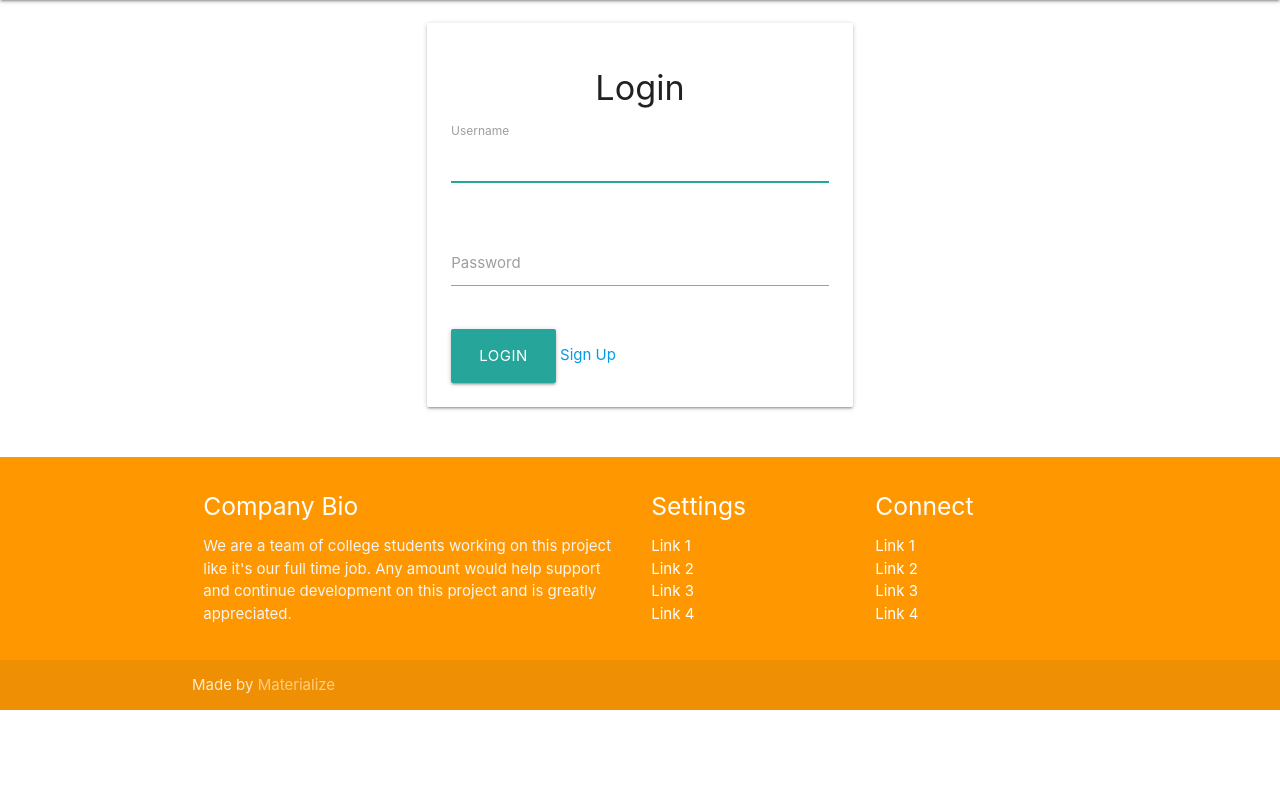
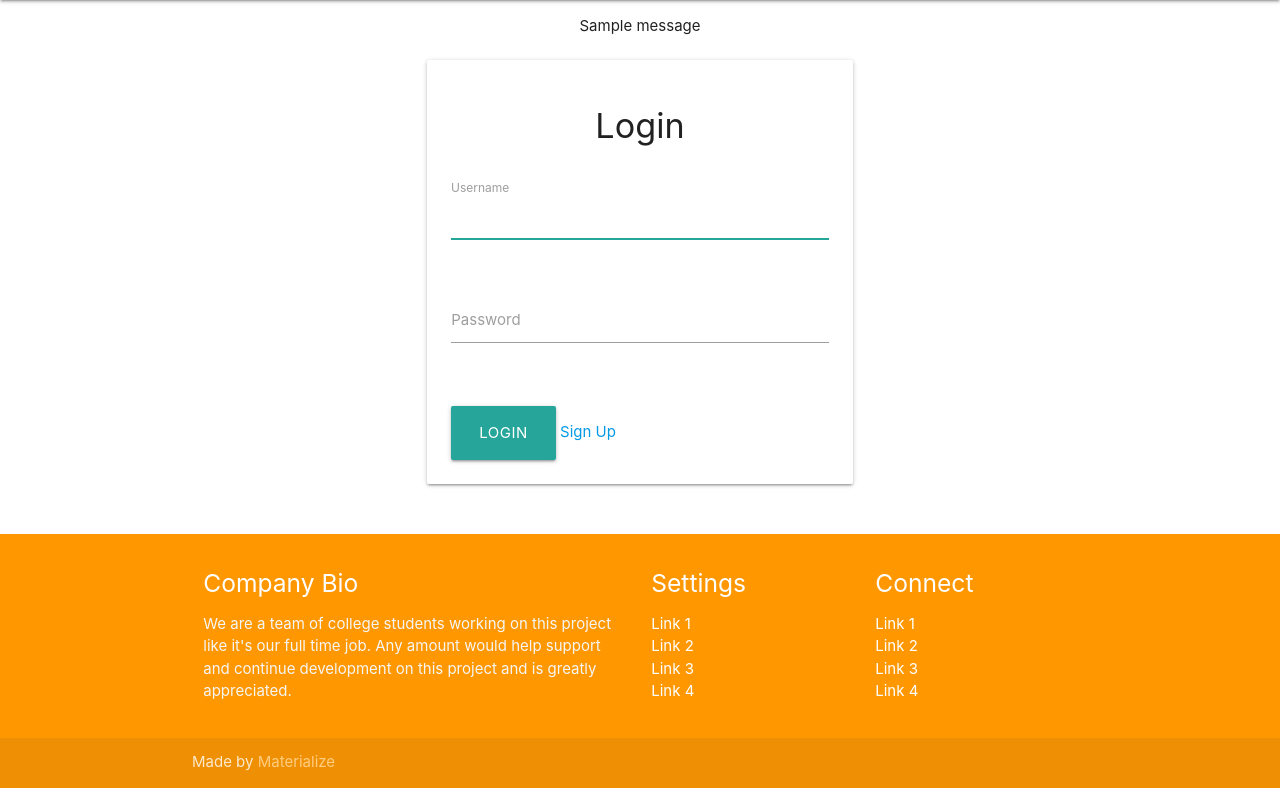
Before and after one commit to Hsun-Yu/CBRS-Trading-System, a Django app: page //login in a window 1280 px wide. Shown: the part 64-852 px from the top of the page. Before the commit the page ends 774 px from the top, so only its background shows below. Run offline with Django 3.2, Linux system fonts and the light colour scheme; tables that the repository leaves empty hold one stand-in row (values such as "Sample post"); one stand-in notice (Sample message) is shown; some libraries are stand-ins or nearby versions.

Commit message:
Finish login method

```diff
--- a/templates/main/layout.html
+++ b/templates/main/layout.html
@@ -24,7 +24,7 @@
   <nav class="light-blue lighten-1" role="navigation">
     <div class="nav-wrapper container"><a id="logo-container" href="#" class="brand-logo">CBRS</a>
       <ul class="right hide-on-med-and-down">
-        <li><a href="#">Login</a></li>
+        <li><a href="/trading/login">Login</a></li>
       </ul>
 
       <ul id="nav-mobile" class="sidenav">
@@ -33,9 +33,20 @@
       <a href="#" data-target="nav-mobile" class="sidenav-trigger"><i class="material-icons">menu</i></a>
     </div>
   </nav>
-  {% block content %}
-  {% endblock content %}
+  <div class="section no-pad-bot" id="index-banner">
+    <div class="center-align">
+      {% if messages %}
+        {% for message in messages %}
+            <div class="alert alert-{{ message.tags }}">
+                {{ message }}
+            </div>
+        {% endfor %}
+      {% endif %}
+    </div>
 
+    {% block content %}
+    {% endblock content %}
+  </div>
   <footer class="page-footer orange">
     <div class="container">
       <div class="row">
--- a/trading/templates/trading/login.html
+++ b/trading/templates/trading/login.html
@@ -7,14 +7,22 @@
       <div class="card login-wrapper">
         <div class="card-content">
           <div id="CustomerLoginForm">
-            <form method="post" action="/account/login" id="customer_login" accept-charset="UTF-8"><input type="hidden" name="form_type" value="customer_login"><input type="hidden" name="utf8" value="✓">
+            <form method="post">
+                {% csrf_token %}
                 <h4 class="center">Login</h4>
+                <div class="row">
+                  {% if error_message %}
+                    <p class="bg-danger p-d ml-b">{{ error_message }}</p>
+                  {% endif %}
+                </div>
+
                 <div class="row">
                   <div class="input-field col s12">
                     <label for="CustomerEmail" class="">
                         Username
                     </label>
-                    <input type="text" name="customer[username]" id="CustomerUsername" class="" spellcheck="false" autocomplete="off" autocapitalize="off" autofocus="">
+                    <input type="text" id="id_username" name="username" class="" spellcheck="false" autocomplete="off" autocapitalize="off" autofocus="">
+                    {{ form.username.errors }}
                   </div>
                 </div>
                 <div class="row">
@@ -22,7 +30,13 @@
                     <label for="CustomerPassword">
                     Password
                     </label>
-                    <input type="password" name="customer[password]" id="CustomerPassword" class="">
+                    <input type="password" id="id_password" name="password" class="">
+                    {{ form.password.errors }}
+                  </div>
+                  <div class="row">
+                    {% if form.errors %}
+                      <p>Your username and password didn't match. Please try again.</p>
+                    {% endif %}
                   </div>
                 </div>
                 <input type="submit" class="btn-large" value="Login">
--- a/trading/urls.py
+++ b/trading/urls.py
@@ -2,6 +2,6 @@ from django.conf.urls import url
 from . import views
 urlpatterns = [
     url(r'^$', views.index, name='index'),
-    url(r'/login', views.login, name='login'),
-    url(r'/signup', views.signup, name='signup')
+    url(r'/login', views.loginView, name='loginView'),
+    url(r'/signup', views.signupView, name='signupView')
 ];
--- a/trading/views.py
+++ b/trading/views.py
@@ -2,17 +2,37 @@ from django.shortcuts import render
 from django.http import HttpResponse
 from .forms import SignUpForm
 from django.contrib.auth.models import User
+from django.contrib.auth.forms import AuthenticationForm
+from django.contrib.auth import login, logout, authenticate
 from .models import PAL, GAA
 from django.shortcuts import render, redirect
+from django.contrib import messages
+from django.contrib.auth import login as auth_login
 
 # Create your views here.
 def index(request):
     return render(request, 'trading/index.html')
 
-def login(request):
-    return render(request, 'trading/login.html')
+def loginView(request):
+    if request.method == 'POST':
+        form = AuthenticationForm(request=request, data=request.POST)
+        if form.is_valid():
+            username = form.cleaned_data.get('username')
+            password = form.cleaned_data.get('password')
+            user = authenticate(username=username, password=password)
+            if user is not None:
+                login(request, user)
+                messages.info(request, f"{username} Login Success~")
+                return redirect('/')
+            else:
+                messages.info(request, "Password or Username Wrong!!")
+        else:
+            messages.info(request, "Password or Username Wrong!!")
 
-def signup(request):
+    form = AuthenticationForm()
+    return render(request = request, template_name = "trading/login.html", context={"form":form})
+
+def signupView(request):
     if request.method == 'POST':
         form = SignUpForm(request.POST)
         if form.is_valid():
```
